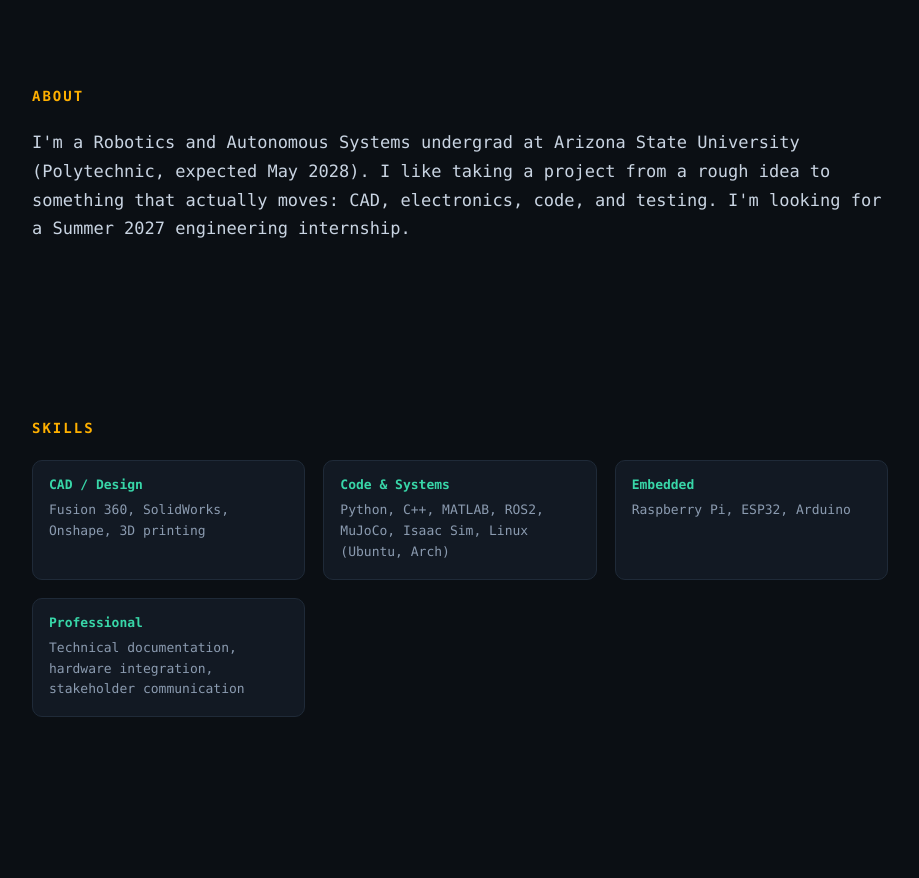
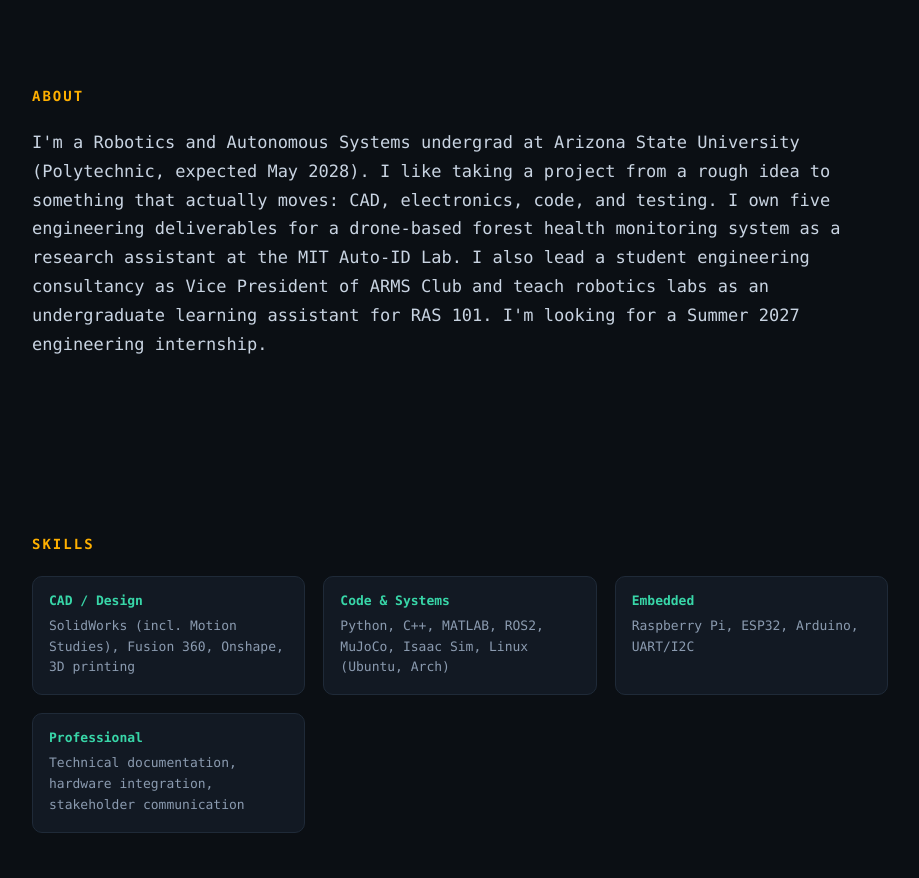
Before and after one commit to kaushikgunasekaren/kaushikgunasekaren.github.io, a plain HTML site: page index.html in a window 1280 px wide. Shown: the part 1780-2658 px from the top of the page, without its empty margins (180-1099 px from the left). Drawn offline with Linux system fonts and the light colour scheme.

Commit message:
Update tagline, About, and skills
Expanded bio to include research experience and leadership roles.

```diff
--- a/index.html
+++ b/index.html
@@ -29,6 +29,7 @@
   <div class="hero">
     <h1>Kaushik Gunasekaren</h1>
     <p>Robotics &amp; Autonomous Systems at ASU. I build robots, from blimps to digital twins.</p>
+    <p>Research assistant at MIT Auto-ID Lab. Looking for a Summer 2027 engineering internship.</p>
     <p class="hint">Draw walls by dragging. Click a glowing node and the robot drives there.</p>
   </div>
   <div id="panel"><button id="x" aria-label="close">&times;</button><h3 id="pt"></h3><div class="when" id="pw"></div><ul id="pl"></ul><div class="tags" id="pg"></div><a id="project-open" class="btn page-link" href="#projects">Explore this project</a></div>
@@ -47,16 +48,16 @@
 <!-- About: short bio and what I am looking for. -->
 <section id="about" class="about">
   <h2>About</h2>
-  <p>I'm a Robotics and Autonomous Systems undergrad at Arizona State University (Polytechnic, expected May 2028). I like taking a project from a rough idea to something that actually moves: CAD, electronics, code, and testing. I'm looking for a Summer 2027 engineering internship.</p>
+  <p>I'm a Robotics and Autonomous Systems undergrad at Arizona State University (Polytechnic, expected May 2028). I like taking a project from a rough idea to something that actually moves: CAD, electronics, code, and testing. I own five engineering deliverables for a drone-based forest health monitoring system as a research assistant at the MIT Auto-ID Lab. I also lead a student engineering consultancy as Vice President of ARMS Club and teach robotics labs as an undergraduate learning assistant for RAS 101. I'm looking for a Summer 2027 engineering internship.</p>
 </section>
 
 <!-- Skills: one card per category. Copy a .card div to add another. -->
 <section id="skills">
   <h2>Skills</h2>
   <div class="cols">
-    <div class="card"><h4>CAD / Design</h4><p>Fusion 360, SolidWorks, Onshape, 3D printing</p></div>
+    <div class="card"><h4>CAD / Design</h4><p>SolidWorks (incl. Motion Studies), Fusion 360, Onshape, 3D printing</p></div>
     <div class="card"><h4>Code &amp; Systems</h4><p>Python, C++, MATLAB, ROS2, MuJoCo, Isaac Sim, Linux (Ubuntu, Arch)</p></div>
-    <div class="card"><h4>Embedded</h4><p>Raspberry Pi, ESP32, Arduino</p></div>
+    <div class="card"><h4>Embedded</h4><p>Raspberry Pi, ESP32, Arduino, UART/I2C</p></div>
     <div class="card"><h4>Professional</h4><p>Technical documentation, hardware integration, stakeholder communication</p></div>
   </div>
 </section>
```
